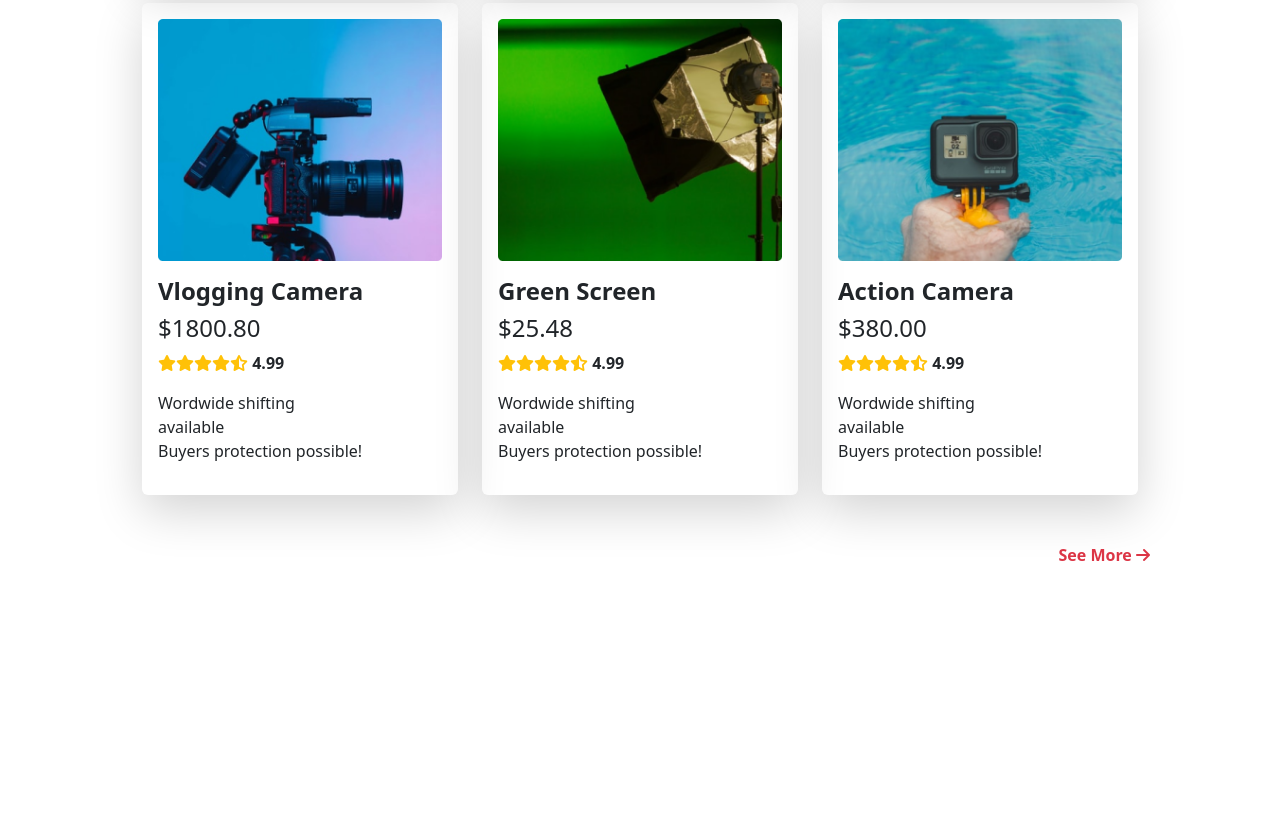
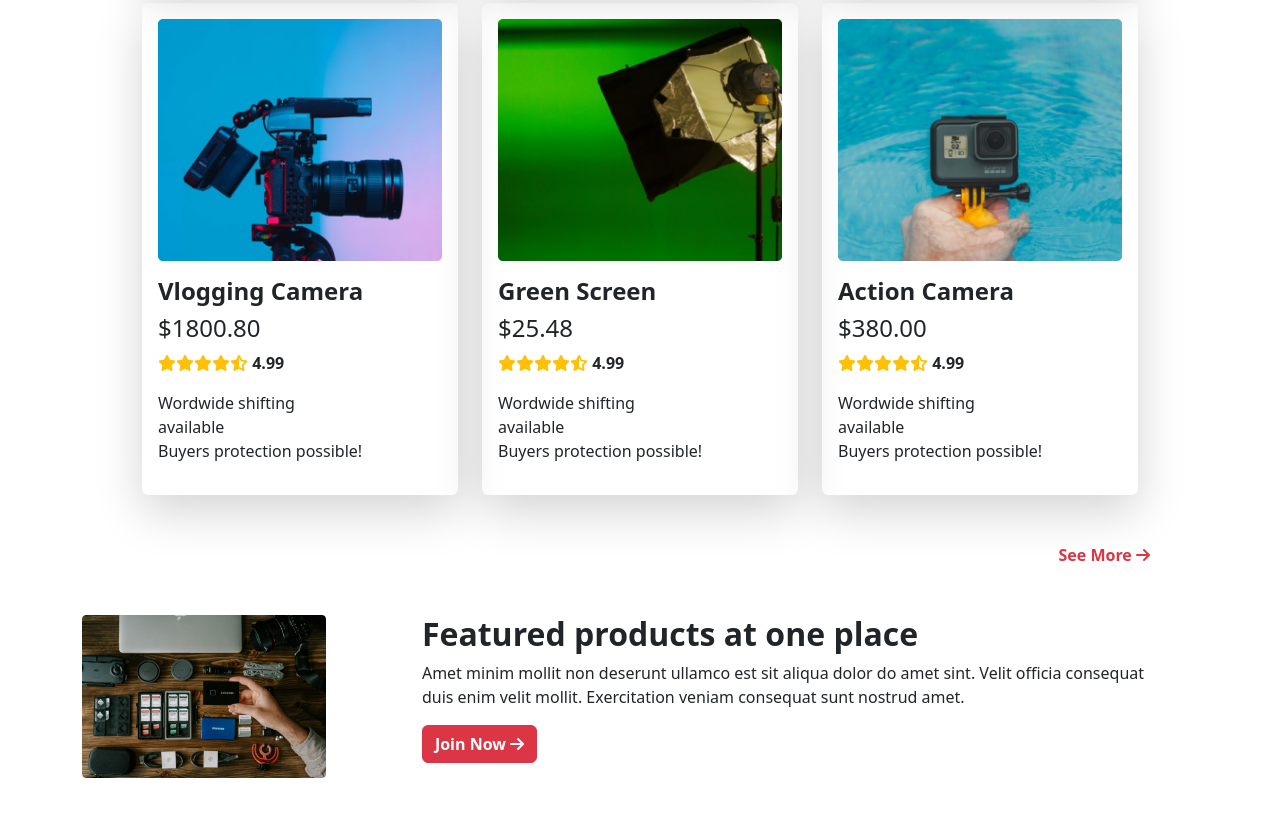
Before and after one commit to mohi14/Influencer-products, a plain HTML site: page index.html in a window 1280 px wide. Shown: the part 1945-2761 px from the top of the page. Before the commit the page ends 2560 px from the top, so only its background shows below. Drawn offline with nearby package versions, Linux system fonts and the light colour scheme.

Commit message:
freatured products section added

```diff
--- a/index.html
+++ b/index.html
@@ -261,6 +261,23 @@
         </section>
         <!-- popular collection section end -->
 
+        <!-- freatured products section start -->
+        <section class="d-flex flex-column-reverse flex-lg-row gap-5 my-5">
+            <div>
+                <img src="images/gear.png" alt="" class=" w-100">
+            </div>
+            <div>
+                <div class="px-5">
+                    <h2 class="fw-bold">Featured products at one place</h2>
+                    <p>Amet minim mollit non deserunt ullamco est sit aliqua dolor
+                        do amet sint. Velit officia consequat duis enim velit mollit.
+                        Exercitation veniam consequat sunt nostrud amet.</p>
+                    <button class="btn btn-danger fw-bold">Join Now <i class="fa-solid fa-arrow-right"></i></button>
+                </div>
+            </div>
+        </section>
+        <!-- freatured products section end -->
+
     </main>
 
     <script src="https://cdn.jsdelivr.net/npm/bootstrap@5.2.0/dist/js/bootstrap.bundle.min.js"></script>
```
